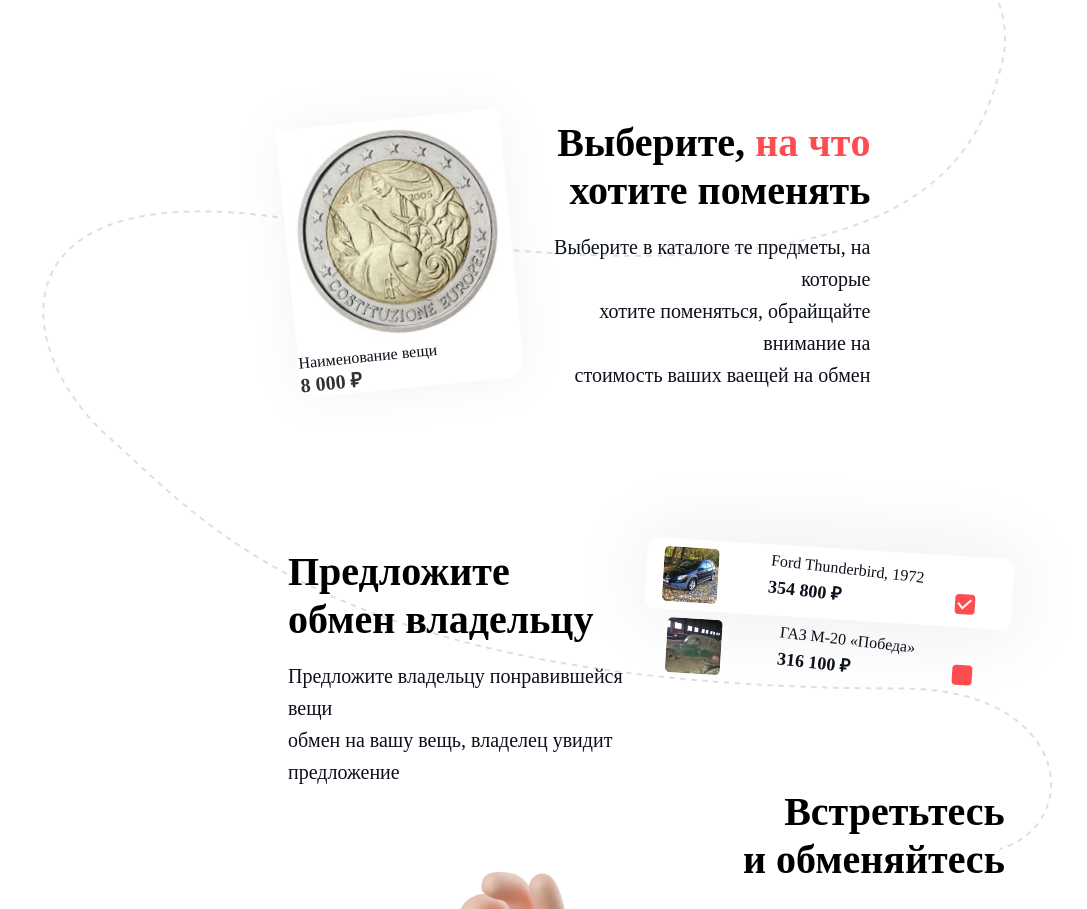
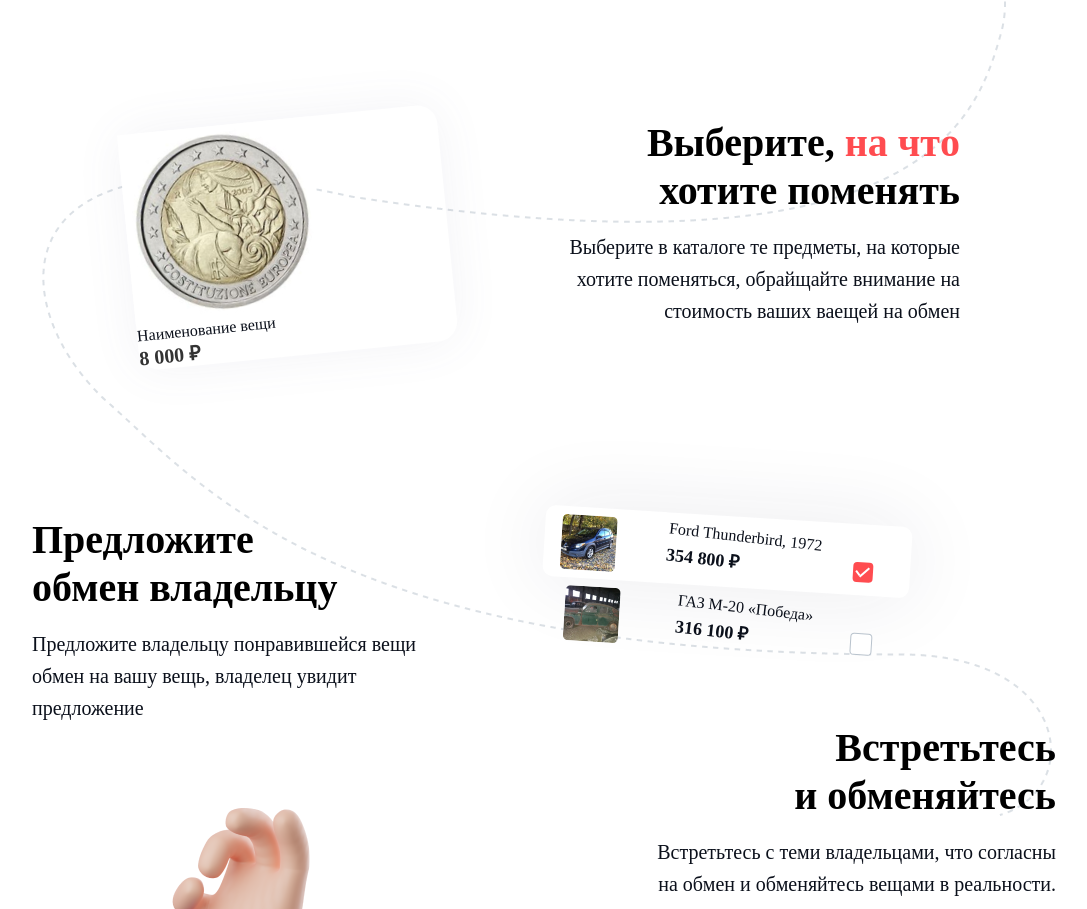
Before and after one commit to SvetlanaZubareva/ExchGoods, a plain HTML site: page index.html in a window 1280 px wide. Shown: the part 1197-2106 px from the top of the page, without its empty margins (96-1183 px from the left). Drawn offline with Linux system fonts and the light colour scheme.

Commit message:
Главная. исправляю недочеты

```diff
--- a/index.html
+++ b/index.html
@@ -95,7 +95,7 @@
                     </div>
                 </li>
                 <li class="section__list-item section__list-item--flex section__list-item--size">
-                    <img class="section__list-item--size-mone" src="./img/mon.jpg" alt="Монета">
+                    <img class="section__list-item--size-mone" src="./img/mon.jpg" alt="Монета" width="193px" height="192px">
                     <p class="section__list-size">Наименование вещи</p>
                     <p class="section__span-size">8 000 ₽</p>
                 </li>
@@ -133,7 +133,7 @@
                         </svg> -->
                         <label class="control">
                             <input class="control-input visually-hidden" type="checkbox" name="Выбрать">
-                            <span class="control-mark"></span>
+                            <span class="control-mark control-mark--color"></span>
                         </label>
                     </div>
                 </li>
--- a/style.css
+++ b/style.css
@@ -174,10 +174,10 @@
  .section__list{
     display: flex;
     flex-wrap: wrap;
-    padding-left: 30%;
     padding-top: 90px;
     margin: 0;
     list-style: none;
+    justify-content: center;
  }
  .section__list-item--color{
     color: rgba(255, 76, 80, 1);
@@ -267,6 +267,10 @@
     line-height: 26px;
     font-weight: 900;
     color: #333333;
+ }
+ .control-mark--color{
+   background: #FFFFFF;
+   border: 0.740228px solid #B9C3CD;
  }
  .section-catalog__list--flex{
     display: flex;
@@ -667,6 +671,9 @@
    background-color: #3f5e72;
    border-radius: 50%;
    content: "";
+ }
+ .control-input:active + .control-mark {
+   background: rgba(255, 255, 255, 0.3);
  }
  .section__list-item__svg--position{
    position: relative;
@@ -1420,7 +1427,20 @@ li{
 .footer__list--display-none{
    display: none;
 }
+.main__section--flex{
+   background-image: url("./img/Frame10.png");
+   background-repeat: no-repeat;
+   background-position: right;
+}
+.section-catalog__list-item--svg {
+   margin-top: 50px;
 
+}
+
+}
+.section{
+   justify-content: center;
+    display: flex;
 }
 
 
```
Also changed, not shown: img/Frame10.png (added).
